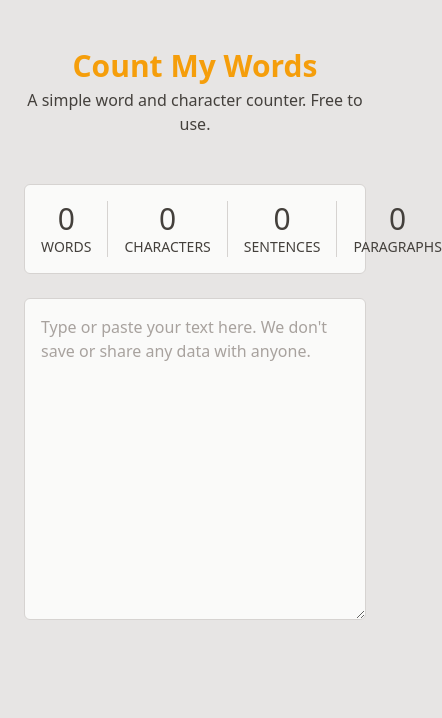
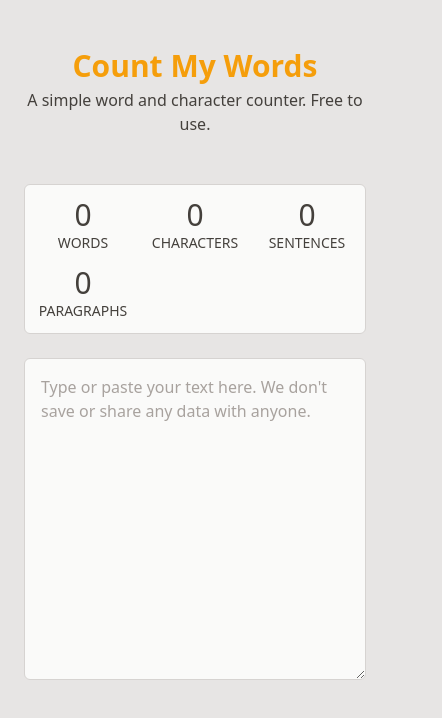
Before and after one commit to architchandra/count-my-words, a React (Create React App) app: page / in a window 390 px wide. Shown: the top 718 px of the page, 442 px wide, since content can reach past the window. Built offline with nearby package versions, Linux system fonts and the light colour scheme.

Commit message:
Fix layout of counters area on small screens

```diff
--- a/src/assets/styles/output/style.css
+++ b/src/assets/styles/output/style.css
@@ -433,29 +433,38 @@ html {
 .mb-6 {
   margin-bottom: 1.5rem;
 }
-.mr-4 {
-  margin-right: 1rem;
-}
 .mb-8 {
   margin-bottom: 2rem;
 }
 .block {
   display: block;
 }
-.flex {
-  display: flex;
+.grid {
+  display: grid;
 }
 .w-full {
   width: 100%;
+}
+.flex-1 {
+  flex: 1 1 0%;
+}
+.grid-cols-3 {
+  grid-template-columns: repeat(3, minmax(0, 1fr));
+}
+.grid-rows-2 {
+  grid-template-rows: repeat(2, minmax(0, 1fr));
+}
+.flex-wrap {
+  flex-wrap: wrap;
+}
+.gap-3 {
+  gap: 0.75rem;
 }
 .rounded-md {
   border-radius: 0.375rem;
 }
 .border {
   border-width: 1px;
-}
-.border-r {
-  border-right-width: 1px;
 }
 .border-dark-grey {
   --tw-border-opacity: 1;
@@ -472,8 +481,13 @@ html {
 .p-4 {
   padding: 1rem;
 }
-.pr-4 {
-  padding-right: 1rem;
+.px-2 {
+  padding-left: 0.5rem;
+  padding-right: 0.5rem;
+}
+.py-3 {
+  padding-top: 0.75rem;
+  padding-bottom: 0.75rem;
 }
 .text-center {
   text-align: center;
@@ -513,19 +527,14 @@ html {
   --tw-text-opacity: 1;
   color: rgb(168 162 158 / var(--tw-text-opacity));
 }
-.last\:mr-0:last-child {
-  margin-right: 0px;
-}
-.last\:border-none:last-child {
-  border-style: none;
-}
-.last\:pr-0:last-child {
-  padding-right: 0px;
-}
 @media (min-width: 640px) {
 
   .sm\:my-20 {
     margin-top: 5rem;
     margin-bottom: 5rem;
   }
+
+  .sm\:flex {
+    display: flex;
+  }
 }
--- a/src/components/Results.js
+++ b/src/components/Results.js
@@ -35,9 +35,9 @@ function Results({ text }) {
   }];
 
   return (
-    <div className="flex mb-6 p-4 rounded-md border border-dark-grey bg-light-grey">
+    <div className="grid sm:flex grid-rows-2 grid-cols-3 flex-wrap gap-3 mb-6 px-2 py-3 rounded-md border border-dark-grey bg-light-grey">
       {resultsList.map((result, index) =>
-        <p className="mr-4 pr-4 last:mr-0 last:pr-0 border-r last:border-none border-dark-grey text-sm" key={index}>
+        <p className="flex-1 text-sm" key={index}>
           <span className="block text-3xl">
             {result.count}
           </span>
```
Also changed, not shown: 1 other file (tests, documents, lock files or other folders).
